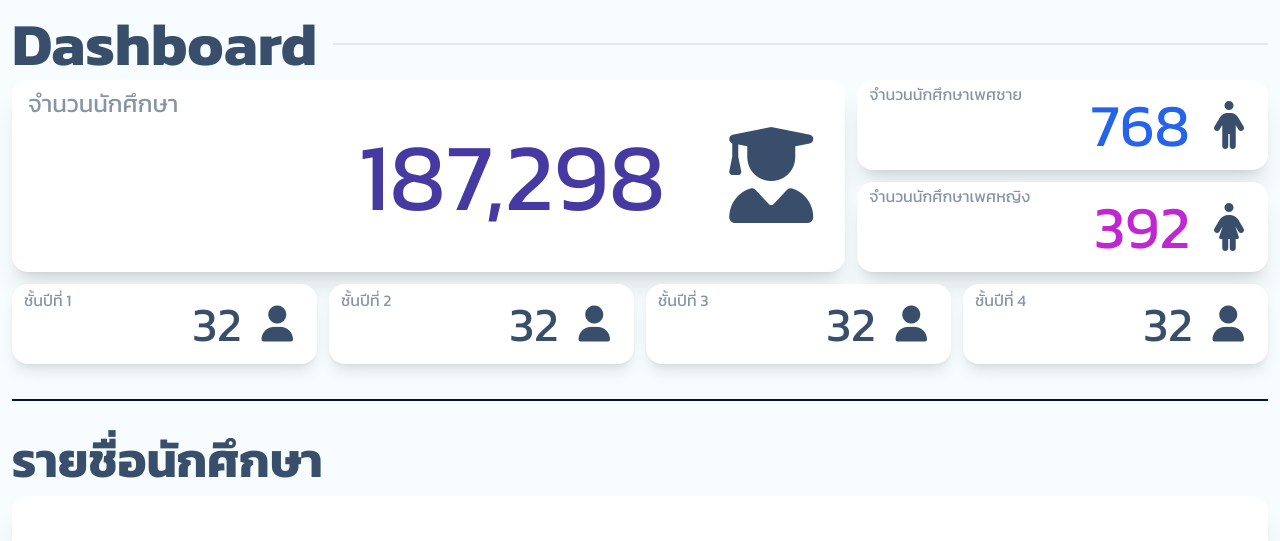
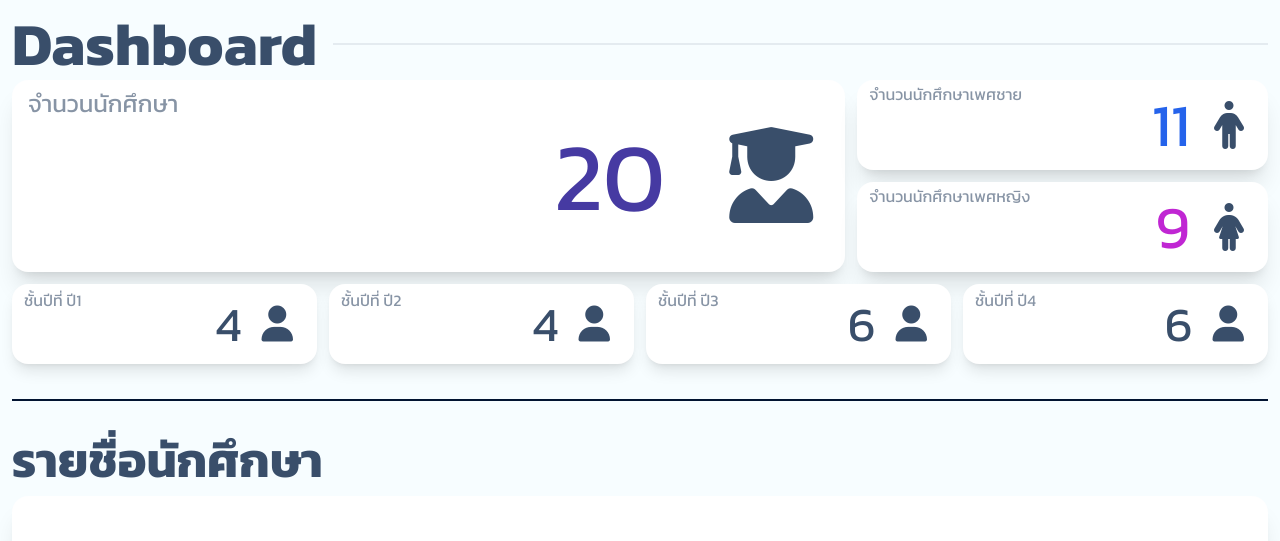
Before and after one commit to FeiZGe/PHP-CRUD-student, a PHP site: page /master.php in a window 1280 px wide. Shown: the part 76-617 px from the top of the page. Run offline with PHP 8.4, Linux system fonts and the light colour scheme; data comes from the database, SQL or seed files in the repository; style sheets or scripts are compiled from the project's sources; some libraries are stand-ins or nearby versions.

Commit message:
connect dashboard db

```diff
--- a/src/master.php
+++ b/src/master.php
@@ -2,6 +2,45 @@
 
 require_once "../config/dbconnect.php";
 
+try {
+    // จำนวนทั้งหมด
+    $stmt_total = $conn->query("SELECT COUNT(*) as total FROM view_student_details");
+    $result_total = $stmt_total->fetch(PDO::FETCH_ASSOC);
+    $total_students = $result_total['total'];
+
+    // จำนวนเพศชายและเพศหญิง
+    $stmt_gender = $conn->query("
+        SELECT
+            Prefix,
+            COUNT(*) as total
+        FROM view_student_details
+        GROUP BY Prefix
+    ");
+    $gender_data = $stmt_gender->fetchAll(PDO::FETCH_ASSOC);
+    $total_male = 0;
+    $total_female = 0;
+    foreach ($gender_data as $gender) {
+        if ($gender['Prefix'] === 'นาย') { // คำนำหน้าเพศชาย
+            $total_male = $gender['total'];
+        } elseif ($gender['Prefix'] === 'นางสาว' || $gender['Prefix'] === 'นาง') { // คำนำหน้าเพศหญิง
+            $total_female = $gender['total'];
+        }
+    }
+
+    // จำนวนตามชั้นปี
+    $stmt_years = $conn->query("
+        SELECT
+            StudyYear AS Year,
+            COUNT(*) as total
+        FROM view_student_details
+        GROUP BY StudyYear
+        ORDER BY StudyYear ASC
+    ");
+    $years_data = $stmt_years->fetchAll(PDO::FETCH_ASSOC);
+
+} catch (PDOException $e) {
+    echo "Error: " . $e->getMessage();
+}
 ?>
 <!DOCTYPE html>
 <html lang="en" data-theme="winter">
@@ -44,7 +83,7 @@ require_once "../config/dbconnect.php";
 
                             <!-- Student member -->
                             <div class="text-6xl sm:text-7xl md:text-8xl text-secondary">
-                                187,298
+                                <?= number_format($total_students); ?>
                             </div>
 
                             <!-- Icon -->
@@ -65,7 +104,7 @@ require_once "../config/dbconnect.php";
 
                                 <!-- Male amount -->
                                 <div class="text-5xl sm:text-6xl text-blue-600">
-                                    768
+                                    <?= number_format($total_male); ?>
                                 </div>
 
                                 <!-- Icon -->
@@ -84,7 +123,7 @@ require_once "../config/dbconnect.php";
 
                                 <!-- Female amount -->
                                 <div class="text-5xl sm:text-6xl text-fuchsia-600">
-                                    392
+                                    <?= number_format($total_female); ?>
                                 </div>
 
                                 <!-- Icon -->
@@ -99,17 +138,17 @@ require_once "../config/dbconnect.php";
                 <!-- Year -->
                 <div>
                     <div class="grid grid-cols-2 sm:grid-cols-4 gap-3 mt-3">
+                        <?php foreach ($years_data as $year): ?>
 
-                        <!-- Year 1 -->
                             <article class="card w-full h-20 justify-center bg-base-100 shadow-lg px-4 sm:px-6">
                                 <h2 class="absolute top-1 left-3 text-base opacity-60">
-                                ชั้นปีที่ 1
+                                    ชั้นปีที่ <?= htmlspecialchars($year['Year']); ?>
                                 </h2>
                                 <div class="flex flex-row gap-4 sm:gap-5 justify-end items-center w-full">
 
-                                <!-- Female amount -->
+                                    <!-- Amount -->
                                     <div class="text-4xl sm:text-5xl">
-                                    32
+                                        <?= number_format($year['total']); ?>
                                     </div>
 
                                     <!-- Icon -->
@@ -118,63 +157,7 @@ require_once "../config/dbconnect.php";
                                     </div>
                                 </div>
                             </article>
-
-                        <!-- Year 2 -->
-                        <article class="card w-full h-20 items-center justify-center bg-base-100 shadow-lg px-4 sm:px-6">
-                            <h2 class="absolute top-1 left-3 text-base opacity-60">
-                                ชั้นปีที่ 2
-                            </h2>
-                            <div class="flex flex-row gap-4 sm:gap-5 items-center justify-end w-full">
-
-                                <!-- Female amount -->
-                                <div class="text-4xl sm:text-5xl">
-                                    32
-                                </div>
-
-                                <!-- Icon -->
-                                <div class="text-3xl sm:text-4xl">
-                                    <i class="fa-solid fa-user"></i>
-                                </div>
-                            </div>
-                        </article>
-
-                        <!-- Year 3 -->
-                        <article class="card w-full h-20 items-center justify-center bg-base-100 shadow-lg px-4 sm:px-6">
-                            <h2 class="absolute top-1 left-3 text-base opacity-60">
-                                ชั้นปีที่ 3
-                            </h2>
-                            <div class="flex flex-row gap-4 sm:gap-5 justify-end items-center w-full">
-
-                                <!-- Female amount -->
-                                <div class="text-4xl sm:text-5xl">
-                                    32
-                                </div>
-
-                                <!-- Icon -->
-                                <div class="text-3xl sm:text-4xl">
-                                    <i class="fa-solid fa-user"></i>
-                                </div>
-                            </div>
-                        </article>
-
-                        <!-- Year 4 -->
-                        <article class="card w-full h-20 items-center justify-center bg-base-100 shadow-lg px-4 sm:px-6">
-                            <h2 class="absolute top-1 left-3 text-base opacity-60">
-                                ชั้นปีที่ 4
-                            </h2>
-                            <div class="flex flex-row gap-4 sm:gap-5 items-center justify-end w-full">
-
-                                <!-- Female amount -->
-                                <div class="text-4xl sm:text-5xl">
-                                    32
-                                </div>
-
-                                <!-- Icon -->
-                                <div class="text-3xl sm:text-4xl">
-                                    <i class="fa-solid fa-user"></i>
-                                </div>
-                            </div>
-                        </article>
+                        <?php endforeach; ?>
                     </div>
                 </div>
             </section>
```
Lines whose indentation alone changed are shown as unchanged.
